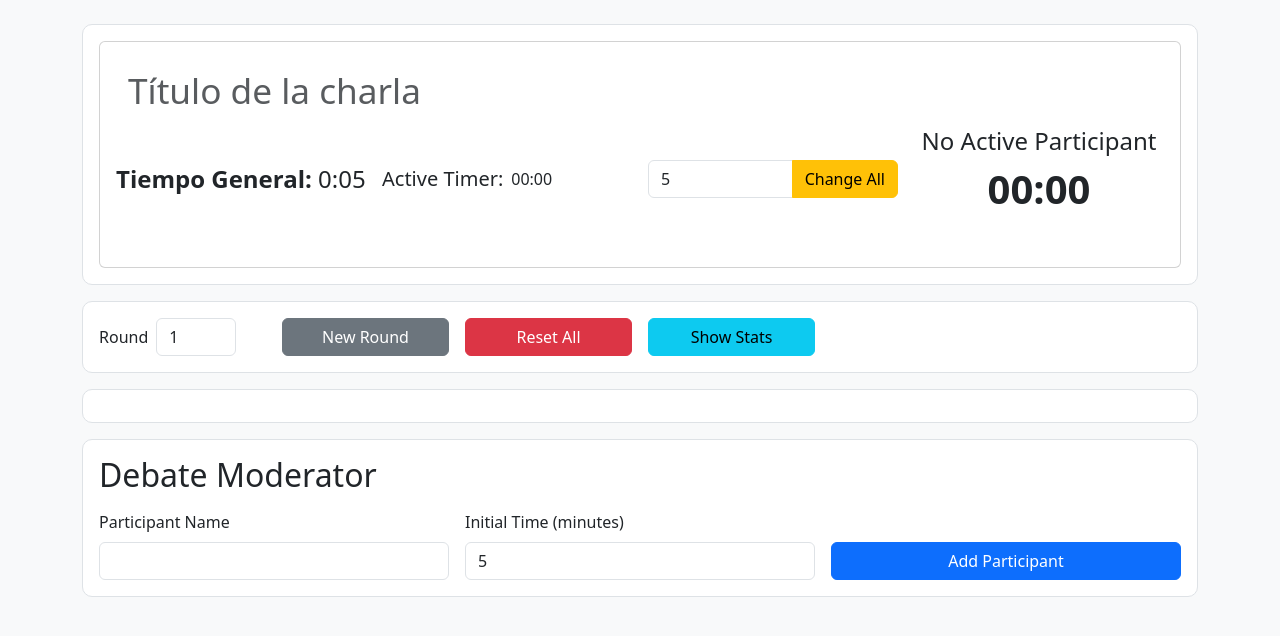
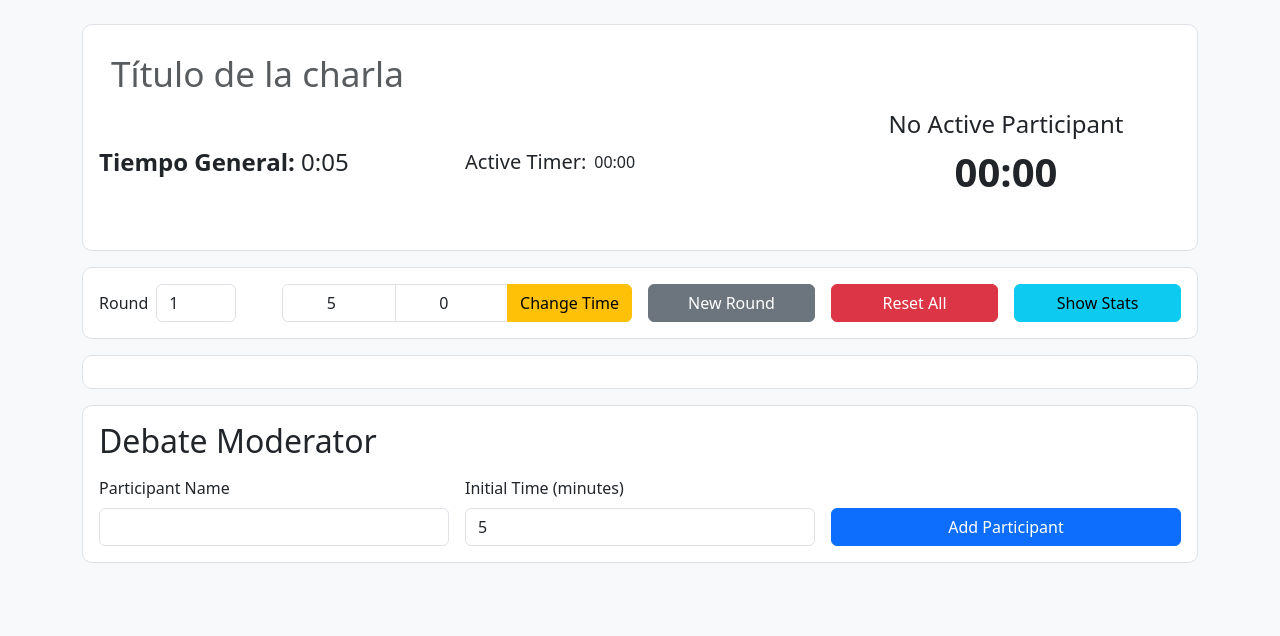
Before and after one commit to stevenvo780/debatesUtil, a React (Create React App) app: page / in a window 1280 px wide. Shown: the top 636 px of the page. Built offline with nearby package versions, Linux system fonts and the light colour scheme.

Commit message:
Mejorar la gestión del tiempo global en el moderador de debates y actualizar la interfaz para la entrada de tiempo

```diff
--- a/src/App.js
+++ b/src/App.js
@@ -129,14 +129,12 @@ export default function App() {
 
   function newRound() {
     const newRoundValue = data.round + 1
-    const newTimeValue = parseInt(globalTimeInput) || 5
-    const updatedParticipants = data.participants.map((p) => {
-      return {
-        ...p,
-        initialTime: newTimeValue,
-        timeLeft: newTimeValue * 60
-      }
-    })
+    const timeInSeconds = Math.floor(globalTimeInput * 60)
+    const updatedParticipants = data.participants.map((p) => ({
+      ...p,
+      initialTime: globalTimeInput,
+      timeLeft: timeInSeconds
+    }))
     const newData = {
       ...data,
       round: newRoundValue,
@@ -217,11 +215,12 @@ export default function App() {
   }
 
   function changeAllTime() {
-    if (!globalTimeInput || globalTimeInput < 1) return
+    if (globalTimeInput < 0) return
     const newData = { ...data }
+    const timeInSeconds = Math.floor(globalTimeInput * 60)
     newData.participants.forEach((p) => {
-      p.initialTime = parseInt(globalTimeInput)
-      p.timeLeft = parseInt(globalTimeInput) * 60
+      p.initialTime = globalTimeInput
+      p.timeLeft = timeInSeconds
     })
     handleDataChange(newData)
   }
@@ -286,9 +285,6 @@ export default function App() {
           toggleGlobalSession={toggleGlobalSession}
           onTitleChange={(val) => handleDataChange({ ...data, globalSessionTitle: val })}
           activeTimer={activeTimer}
-          globalTimeInput={globalTimeInput}
-          setGlobalTimeInput={setGlobalTimeInput}
-          changeAllTime={changeAllTime}
           activeParticipant={activeParticipant}
           activeTimeLeft={activeTimeLeft}
         />
@@ -298,6 +294,9 @@ export default function App() {
           newRound={newRound}
           resetStorage={resetStorage}
           showStats={showStats}
+          globalTimeInput={globalTimeInput}
+          setGlobalTimeInput={setGlobalTimeInput}
+          changeAllTime={changeAllTime}
         />
         <ParticipantsSection
           participants={data.participants}
--- a/src/components/ControlPanel.js
+++ b/src/components/ControlPanel.js
@@ -1,12 +1,15 @@
 import React from "react"
-import { Row, Col, Button, Form } from "react-bootstrap"
+import { Row, Col, Button, Form, InputGroup } from "react-bootstrap"
 
 export default function ControlPanel({
   round,
   updateRoundValue,
   newRound,
   resetStorage,
-  showStats
+  showStats,
+  globalTimeInput,
+  setGlobalTimeInput,
+  changeAllTime
 }) {
   return (
     <div className="section-box">
@@ -20,6 +23,35 @@ export default function ControlPanel({
             value={round}
             onChange={(e) => updateRoundValue(e.target.value)}
           />
+        </Col>
+        <Col sm={6} md={4}>
+          <InputGroup>
+            <Form.Control
+              type="number"
+              placeholder="Minutes"
+              min="0"
+              value={Math.floor(globalTimeInput)}
+              onChange={(e) => setGlobalTimeInput(Number(e.target.value) + (globalTimeInput % 1))}
+              style={{textAlign: 'center'}}
+            />
+            <Form.Control
+              type="number"
+              placeholder="Seconds"
+              min="0"
+              max="59"
+              value={Math.round((globalTimeInput % 1) * 60)}
+              onChange={(e) => {
+                const secs = Number(e.target.value)
+                if (secs >= 0 && secs <= 59) {
+                  setGlobalTimeInput(Math.floor(globalTimeInput) + (secs / 60))
+                }
+              }}
+              style={{textAlign: 'center'}}
+            />
+            <Button variant="warning" onClick={changeAllTime}>
+              Change Time
+            </Button>
+          </InputGroup>
         </Col>
         <Col sm={6} md={2}>
           <Button variant="secondary" className="w-100" onClick={newRound}>
--- a/src/components/GlobalSessionCard.js
+++ b/src/components/GlobalSessionCard.js
@@ -1,5 +1,5 @@
 import React from "react"
-import { Card, Form, Row, Col, InputGroup, Button } from "react-bootstrap"
+import { Card, Form, Row, Col } from "react-bootstrap"
 
 export default function GlobalSessionCard({
   globalSessionTitle,
@@ -7,16 +7,11 @@ export default function GlobalSessionCard({
   toggleGlobalSession,
   onTitleChange,
   activeTimer,
-  globalTimeInput,
-  setGlobalTimeInput,
-  changeAllTime,
   activeParticipant,
   activeTimeLeft
 }) {
   return (
     <div className="section-box mb-3">
-      <Card>
-        <Card.Body>
       <Form.Control
         placeholder="Título de la charla"
         style={{ background: "transparent", border: "none", fontSize: "2.2rem" }}
@@ -24,7 +19,7 @@ export default function GlobalSessionCard({
         onChange={(e) => onTitleChange(e.target.value)}
       />
       <Row className="g-3 align-items-center mb-3">
-            <Col sm={6} md={3} className="d-flex">
+        <Col sm={6} md={4} className="d-flex">
           <p
             style={{ cursor: "pointer", fontSize: "1.5rem", marginTop: "1rem" }}
             onClick={toggleGlobalSession}
@@ -32,25 +27,11 @@ export default function GlobalSessionCard({
             <strong>Tiempo General:</strong> <span>{getGlobalSessionClock()}</span>
           </p>
         </Col>
-            <Col sm={6} md={3} className="d-flex">
+        <Col sm={6} md={4} className="d-flex">
           <h5 className="mb-0 me-2">Active Timer:</h5>
           <div>{activeTimer}</div>
         </Col>
-            <Col sm={6} md={3}>
-              <InputGroup>
-                <Form.Control
-                  type="number"
-                  placeholder="Set new time (minutes)"
-                  min="1"
-                  value={globalTimeInput}
-                  onChange={(e) => setGlobalTimeInput(e.target.value)}
-                />
-                <Button variant="warning" onClick={changeAllTime}>
-                  Change All
-                </Button>
-              </InputGroup>
-            </Col>
-            <Col sm={6} md={3}>
+        <Col sm={6} md={4}>
           <div style={{ textAlign: "center", marginBottom: "1rem" }}>
             <div style={{ fontSize: "1.5rem" }}>
               {activeParticipant ? activeParticipant.name : "No Active Participant"}
@@ -61,8 +42,6 @@ export default function GlobalSessionCard({
           </div>
         </Col>
       </Row>
-        </Card.Body>
-      </Card>
     </div>
   )
 }
```
Lines whose indentation alone changed are shown as unchanged.
